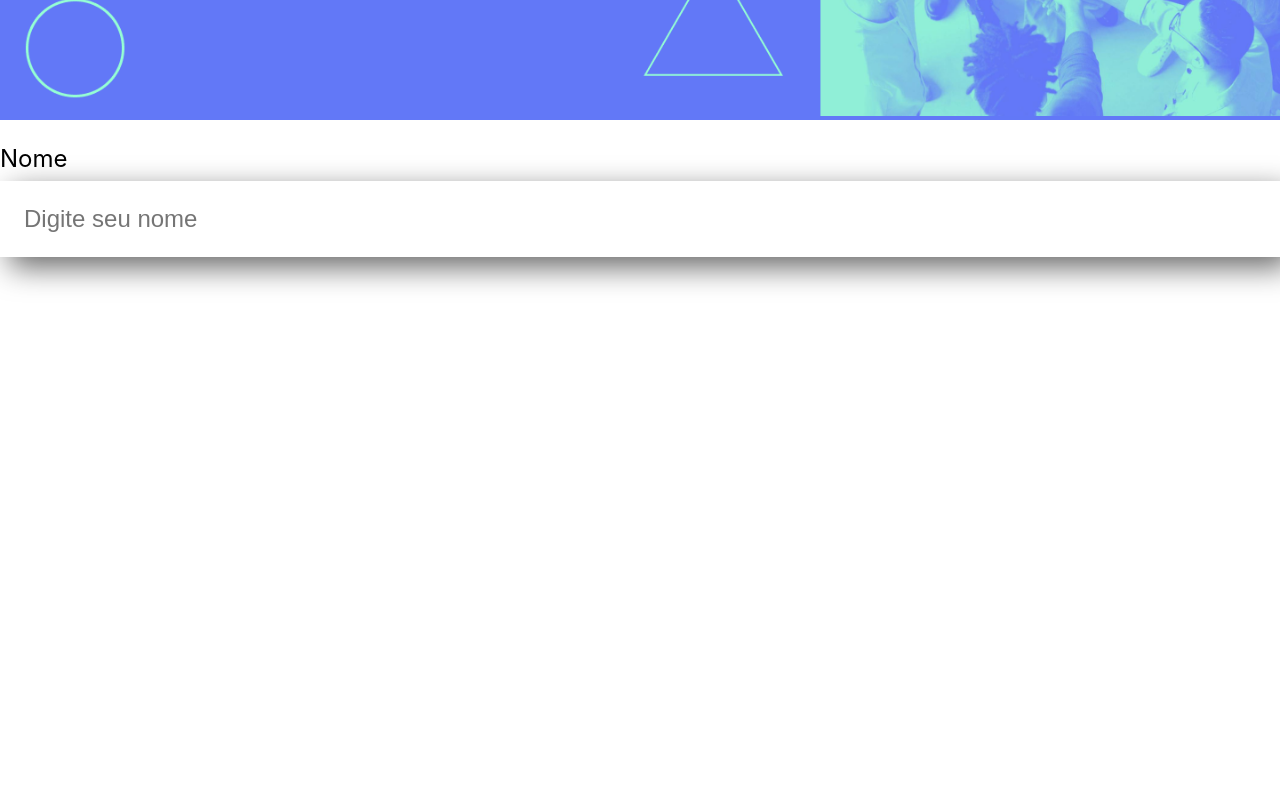
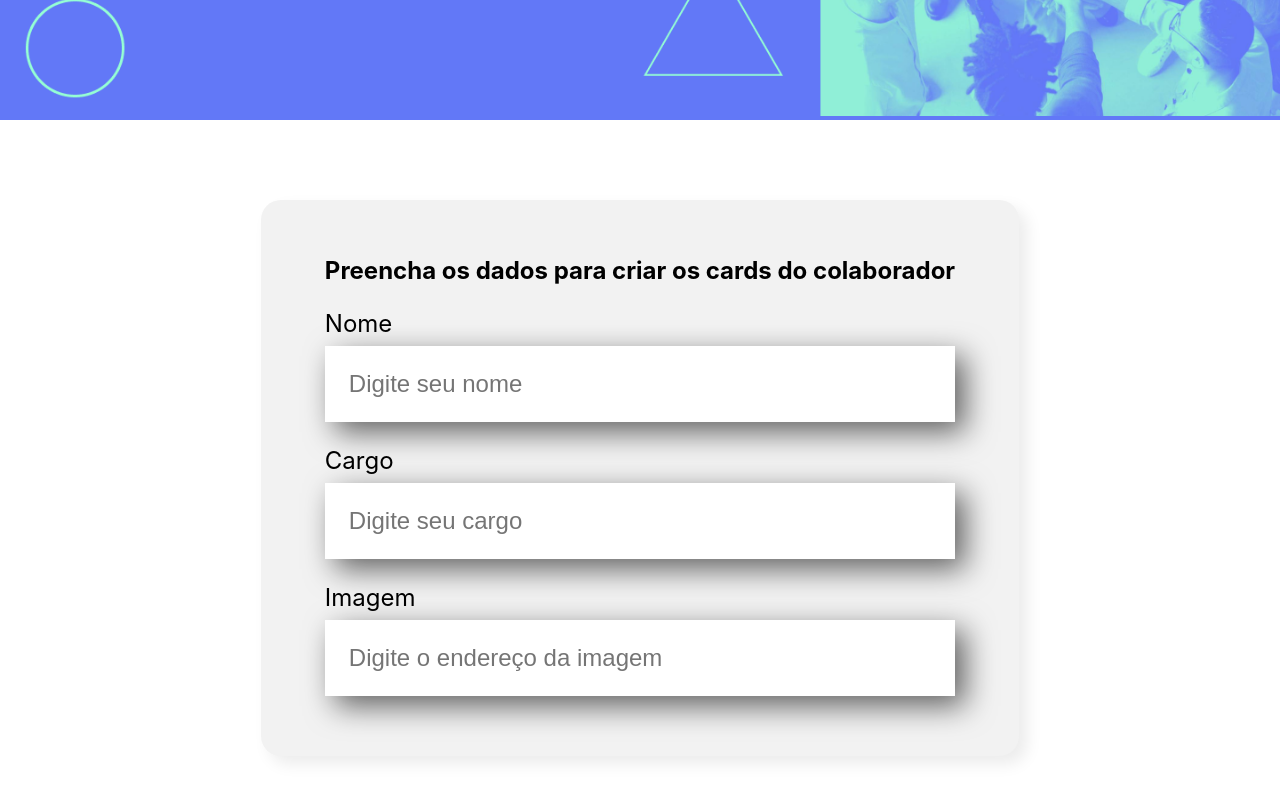
Before and after one commit to gui-alonso/organo, a React (Create React App) app: page / in a window 1280 px wide. Shown: the part 378-1178 px from the top of the page. Before the commit the page ends 800 px from the top, so only its background shows below. Built offline with nearby package versions, Linux system fonts and the light colour scheme.

Commit message:
feat: criando componente formulário

```diff
--- a/src/App.js
+++ b/src/App.js
@@ -1,11 +1,11 @@
 import Banner from './components/Banner/';
-import CampoTexto from './components/CampoTexto';
+import Formulario from './components/Formulario';
 
 function App() {
   return (
     <div className="App">
       <Banner/>
-      <CampoTexto/>
+      <Formulario/>
     </div>
   );
 }
--- a/src/components/CampoTexto/index.js
+++ b/src/components/CampoTexto/index.js
@@ -1,10 +1,10 @@
 import './CampoTexto.css'
 
-const CampoTexto = () => {
+const CampoTexto = (props) => {
     return(
         <div className="campo-texto">
-            <label>Nome</label>
-            <input type="text" placeholder='Digite seu nome'/>
+            <label>{props.label}</label>
+            <input type="text" placeholder={props.placeholder}/>
         </div>
     )
 }
--- /dev/null
+++ b/src/components/Formulario/Formulario.css
@@ -0,0 +1,12 @@
+.formulario{
+    display: flex;
+    justify-content: center;
+    margin: 80px 0;
+}
+.formulario form{
+    max-width: 80%;
+    background-color: #f2f2f2;
+    border-radius: 20px;
+    padding: 36px 64px;
+    box-shadow: 8px 8px 16px rgba(0, 0, 0, 0.08);
+}
--- /dev/null
+++ b/src/components/Formulario/index.js
@@ -0,0 +1,17 @@
+import CampoTexto from '../CampoTexto'
+import './Formulario.css'
+
+const Formulario = () => {
+    return(
+        <section className='formulario'>
+            <form>
+                <h2>Preencha os dados para criar os cards do colaborador</h2>
+                <CampoTexto label="Nome" placeholder="Digite seu nome" />
+                <CampoTexto label="Cargo" placeholder="Digite seu cargo"/>
+                <CampoTexto label="Imagem" placeholder="Digite o endereço da imagem"/>
+            </form>
+        </section>
+    )
+}
+
+export default Formulario
```
